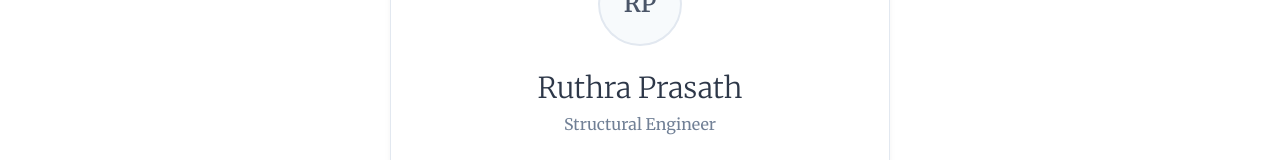
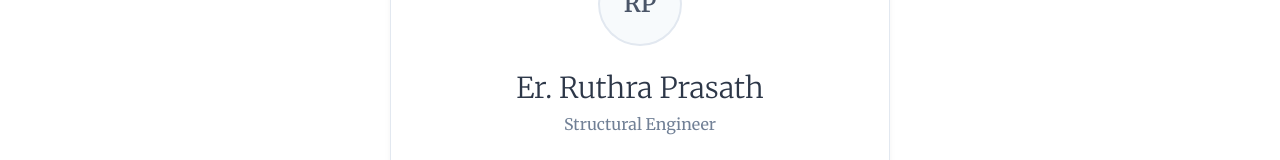
Before and after one commit to Vignesh227/Construction-Website, a plain HTML site: page index.html in a window 1280 px wide. Shown: the part 7664-7824 px from the top of the page. Drawn offline with Linux system fonts and the light colour scheme; a web font is replaced by a local one.

Commit message:
Update index.html

```diff
--- a/index.html
+++ b/index.html
@@ -402,7 +402,7 @@
             <div class="profile-card">
                 <div class="profile-avatar">RP</div>
                 <div class="profile-info">
-                    <h2>Ruthra Prasath</h2>
+                    <h2>Er. Ruthra Prasath</h2>
                     <p class="occupation">Structural Engineer</p>
 
                     <div class="contact-info">
```
